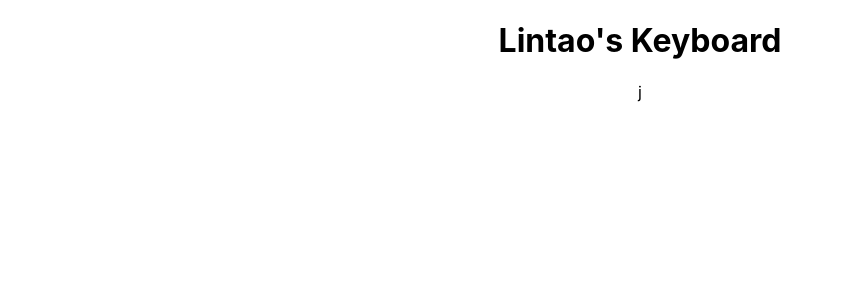
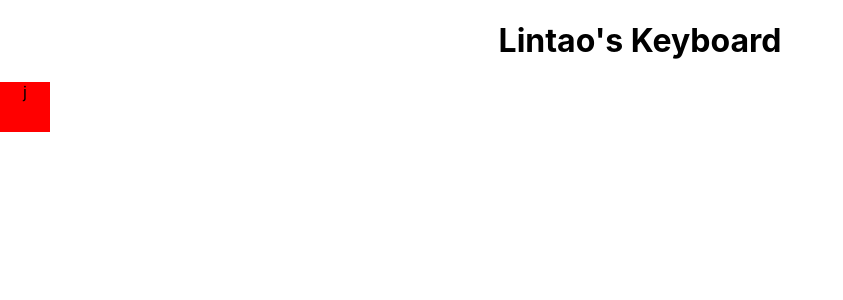
Before and after one commit to LintaoAmons/Keyboard, a React (Create React App) app: page / in a window 1280 px wide. Shown: the top 300 px of the page, without its empty margins (0-843 px from the left). Built offline with nearby package versions, Linux system fonts and the light colour scheme.

Commit message:
add button style

```diff
--- a/package.json
+++ b/package.json
@@ -13,6 +13,7 @@
     "react": "^18.0.0",
     "react-dom": "^18.0.0",
     "react-scripts": "5.0.0",
+    "sass": "^1.49.11",
     "typescript": "^4.6.3",
     "web-vitals": "^2.1.4"
   },
--- /dev/null
+++ b/src/core/OneButton/OneButton.module.scss
@@ -0,0 +1,5 @@
+.button {
+	width: 50px;
+	height: 50px;
+	background-color: red;
+}
--- a/src/core/OneButton/OneButton.tsx
+++ b/src/core/OneButton/OneButton.tsx
@@ -1,3 +1,4 @@
+import styles from './OneButton.module.scss';
 export interface OneButtonProps {
   keycode: String;
   modifiers?: Modifier[]
@@ -12,7 +13,7 @@ export enum Modifier {
 
 const OneButton: React.FC<OneButtonProps> = (props) => {
   return (
-    <div>{props.keycode}</div>
+    <div className={styles.button}>{props.keycode}</div>
   )
 }
 
```
Also changed, not shown: 1 other file (tests, documents, lock files or other folders).
